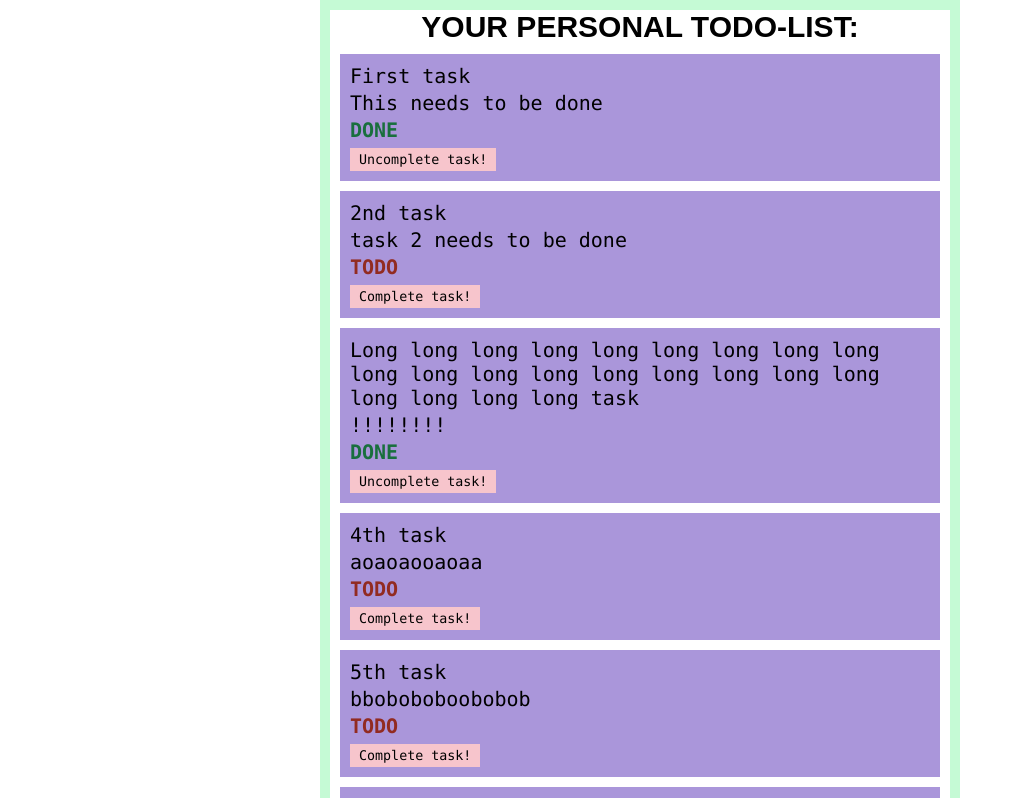
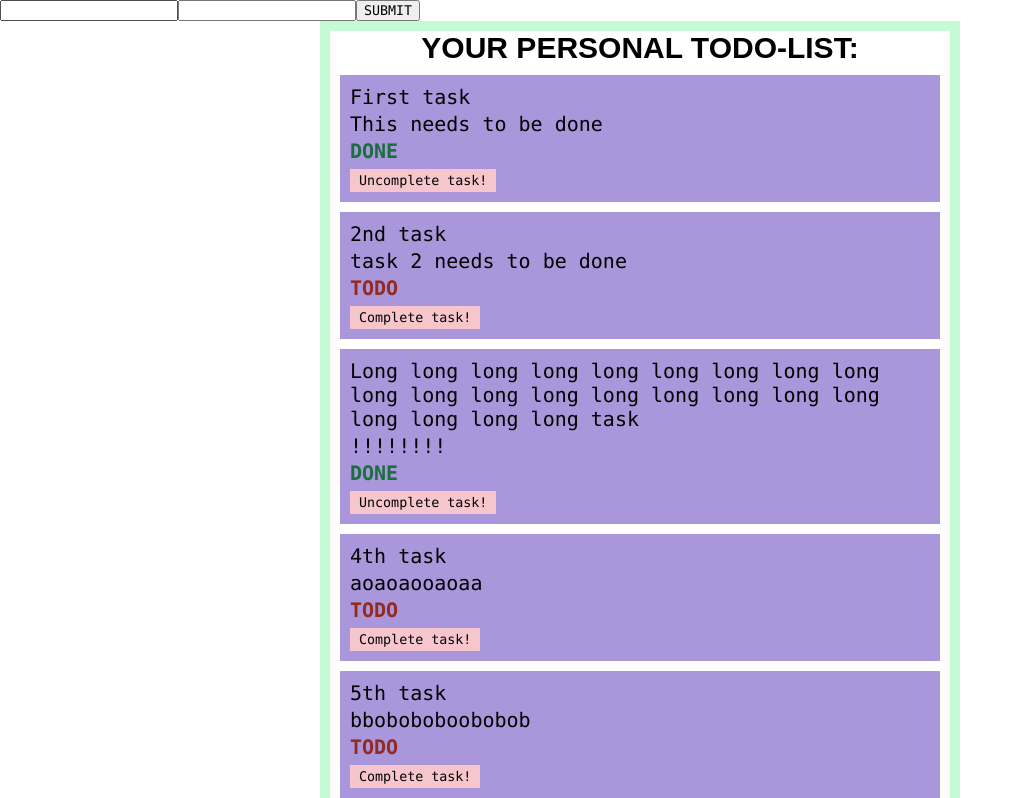
Before and after one commit to Dimakl/react-hse, a React (Create React App) app: page / in a window 1280 px wide. Shown: the top 798 px of the page, without its empty margins (0-1023 px from the left). Built offline with nearby package versions, Linux system fonts and the light colour scheme.

Commit message:
add prototype working version of TaskAddForm

```diff
--- a/src/App.js
+++ b/src/App.js
@@ -1,5 +1,6 @@
 import React from 'react'
 import './css/App.css'
+import TaskAddForm from './TaskAddForm/TaskAddForm'
 import TaskList from './TaskList/TaskList.js'
 
 
@@ -8,65 +9,69 @@ class App extends React.Component {
   state = {
     tasks: [
       {
-        id: 1235,
+        id: 0,
         name: 'First task',
         description: 'This needs to be done',
         completed: true
       },
       {
-        id: 1236,
+        id: 1,
         name: '2nd task',
         description: 'task 2 needs to be done',
         completed: false
       },
       {
-        id: 1237,
+        id: 2,
         name: 'Long long long long long long long long long long long long long long long long long long long long long long task',
         description: '!!!!!!!!',
         completed: true
       },
       {
-        id: 1238,
+        id: 3,
         name: '4th task',
         description: 'aoaoaooaoaa',
         completed: false
       },
       {
-        id: 1239,
+        id: 4,
         name: '5th task',
         description: 'bboboboboobobob',
         completed: false
       },
       {
-        id: 1240,
+        id: 5,
         name: '7th task',
         description: 'cococooco',
         completed: true
       },
       {
-        id: 1241,
+        id: 6,
         name: '8th task',
         description: 'dodoododdod',
         completed: false
       },
       {
-        id: 1242,
+        id: 7,
         name: '9th task',
         description: 'fofofofofofofo',
         completed: true
       },
       {
-        id: 1243,
+        id: 8,
         name: 'last task',
         description: '??????????????',
         completed: false
       }
-    ]
+    ],
+    currentId: 9
   }
 
   render () {
     return (
+      <div>
+      <TaskAddForm refToApp={this}/>
       <TaskList tasks={this.state.tasks}/>
+      </div>
     )
   }
 }
--- a/src/TaskAddForm/TaskAddForm.js
+++ b/src/TaskAddForm/TaskAddForm.js
@@ -4,9 +4,38 @@ import TaskList from './../TaskList/TaskList.js'
 
 class TaskAddForm extends React.Component {
 
+    constructor(props) {
+        super(props)
+        this.refToApp = props.refToApp
+        console.log("this.refToApp")
+        console.log(this.refToApp)
+        this.onClickForSubmit = () => {
+            console.log(this.name)
+
+            this.refToApp.setState(prevState => ({
+                tasks: [
+                    ...prevState.tasks,
+                    {
+                        id: this.refToApp.state.currentId,
+                        name: this.name.value,
+                        description: this.description.value,
+                        completed: false
+                    }
+                ],
+                currentId: prevState.currentId + 1
+            }))
+        }
+        this.onClickForSubmit = this.onClickForSubmit.bind(this)
+    }
 
     render() {
-        return (<div/>)
+        return (
+        <div>
+        <input id="name" ref={newname => (this.name = newname)}></input>
+        <input id="description" ref={newdescription => (this.description = newdescription)}></input>
+        <button id="submit" onClick={this.onClickForSubmit}>SUBMIT</button>
+        </div>
+        )
     }
 }
 
--- a/src/TaskList/TaskList.js
+++ b/src/TaskList/TaskList.js
@@ -9,7 +9,13 @@ class TaskList extends React.Component {
 
   constructor (props) {
     super(props)
+    console.log("construct")
     this.state.tasks = props.tasks
+  }
+
+  componentDidUpdate(oldProps) {
+    if (oldProps.tasks !== this.props.tasks)
+      this.setState({tasks: this.props.tasks})
   }
 
   render() {
```
